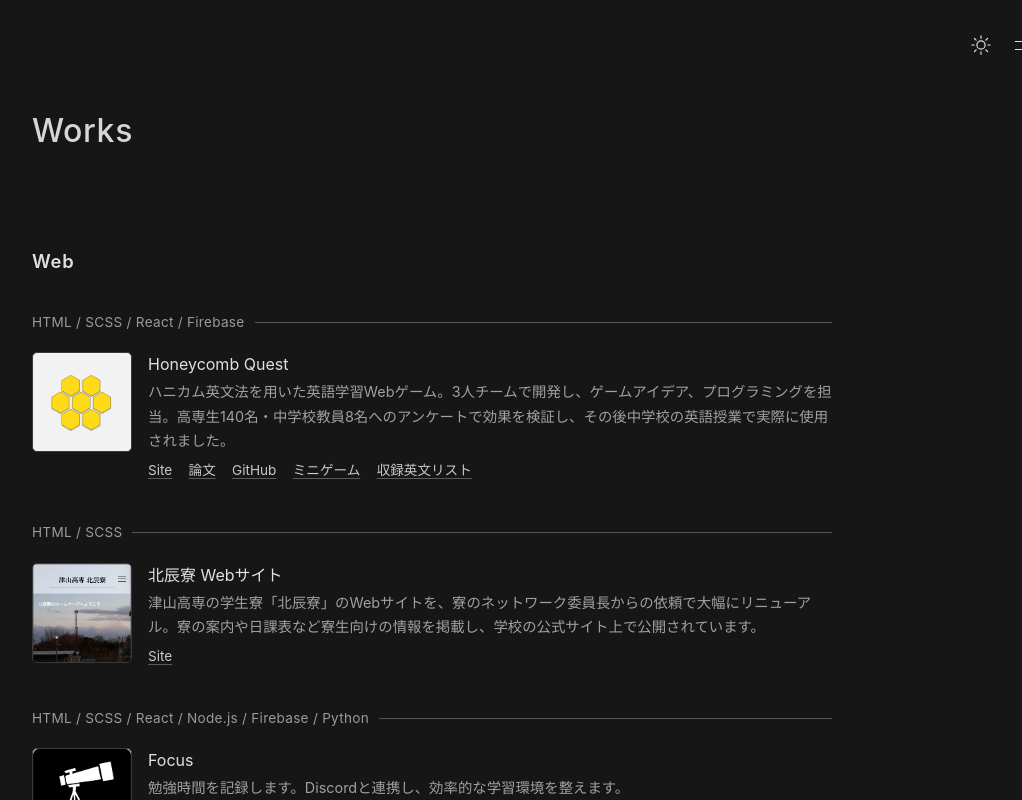
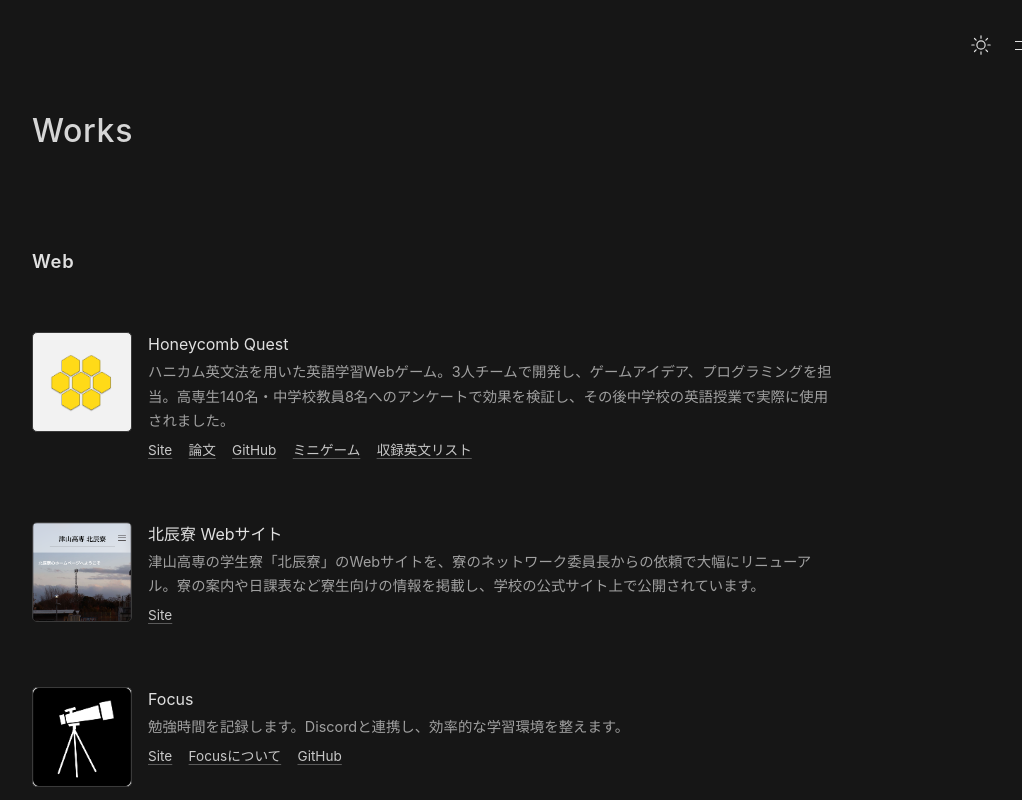
Before and after one commit to Izu-TABI/HomePage, a React (Create React App) app: page /works in a window 1280 px wide. Shown: the top 800 px of the page, without its empty margins (208-1230 px from the left). Built offline with nearby package versions, Linux system fonts and the light colour scheme; the HTML template or start-up script is replaced by a standard one.

Commit message:
chore: delete the meta infomation

```diff
--- a/src/components/Works.jsx
+++ b/src/components/Works.jsx
@@ -145,10 +145,6 @@ function Works() {
 
                             {section.items.map((item) => (
                                 <div className="work-item" key={item.name}>
-                                    <p className="work-meta">
-                                        <span className="work-tech">{item.tech}</span>
-                                    </p>
-
                                     <div className="work-body">
                                         <img className="work-thumb" src={item.image} alt={item.name} />
 
```
